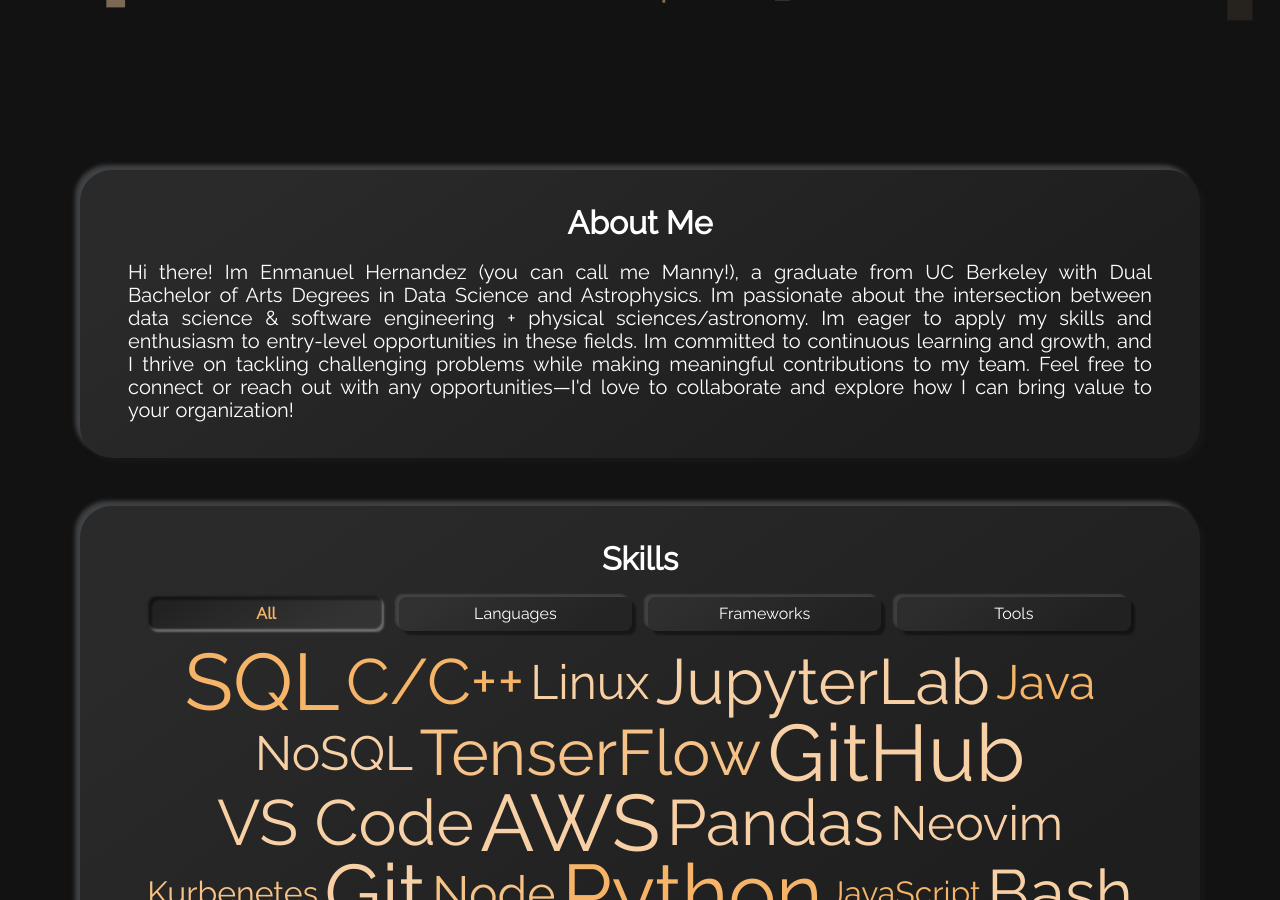
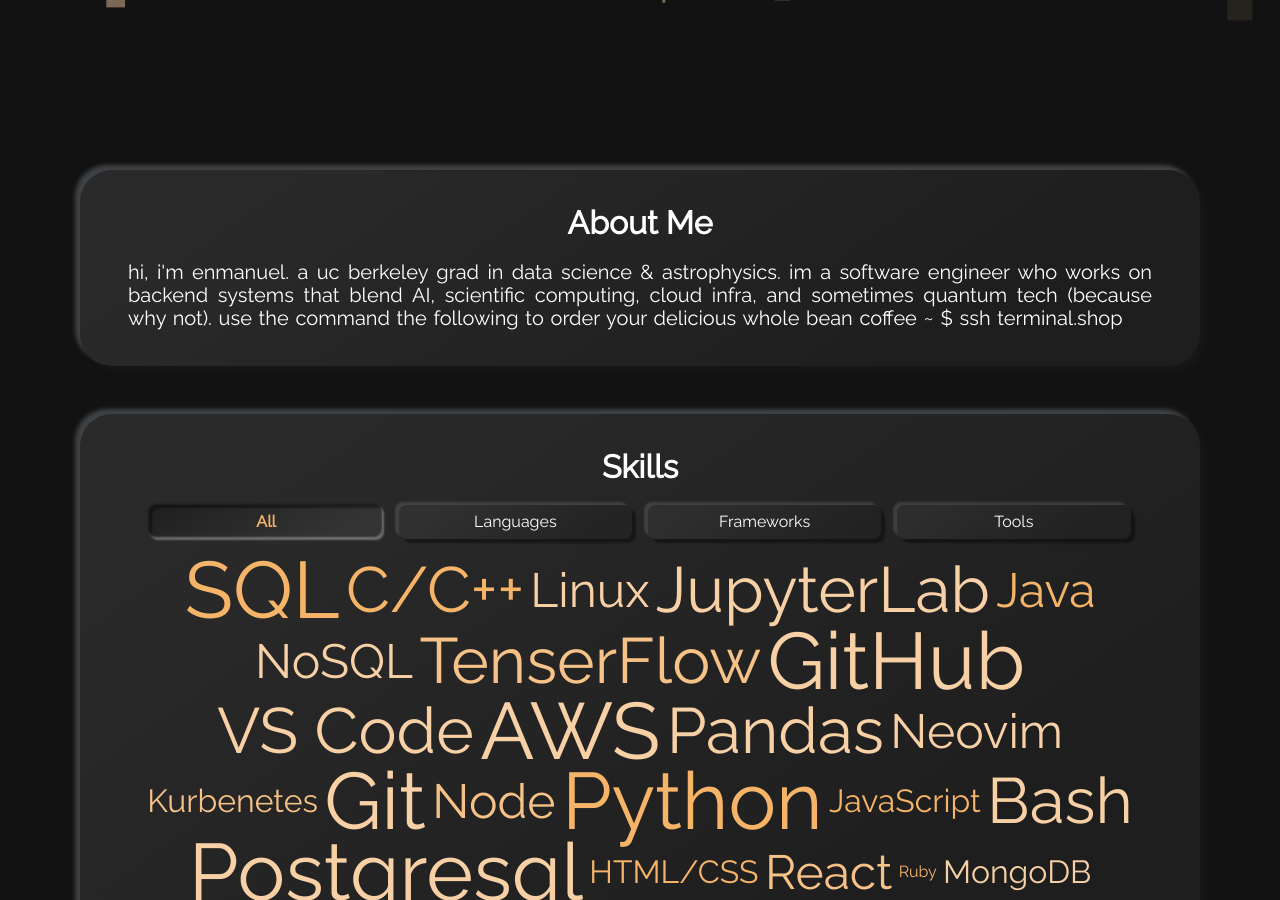
Before and after one commit to mannyzzle/enmanuel-hernandez, a Jekyll site: the page built from index.html, in a window 1280 px wide and 900 px high, scrolled down 890 px. Built offline with Jekyll 4.4.1, drawn with Linux system fonts in a browser that asks for light colours.

Commit message:
edit to bio

```diff
--- a/_config.yml
+++ b/_config.yml
@@ -52,7 +52,7 @@
 # about_me_title: The will be displayed as the title in the About Me section
 about_me_title: About Me
 # about_me_description: This will be displayed under the title.
-about_me_description: Hi there! Im Enmanuel Hernandez (you can call me Manny!), a graduate from UC Berkeley with Dual Bachelor of Arts Degrees in Data Science and Astrophysics. Im passionate about the intersection between data science & software engineering + physical sciences/astronomy. Im eager to apply my skills and enthusiasm to entry-level opportunities in these fields. Im committed to continuous learning and growth, and I thrive on tackling challenging problems while making meaningful contributions to my team. Feel free to connect or reach out with any opportunities—I'd love to collaborate and explore how I can bring value to your organization!
+about_me_description: hi, i'm enmanuel. a uc berkeley grad in data science & astrophysics. im a software engineer who works on backend systems that blend AI, scientific computing, cloud infra, and sometimes quantum tech (because why not).  use the command the following to order your delicious whole bean coffee ~ $ ssh terminal.shop
 
 
 
```
